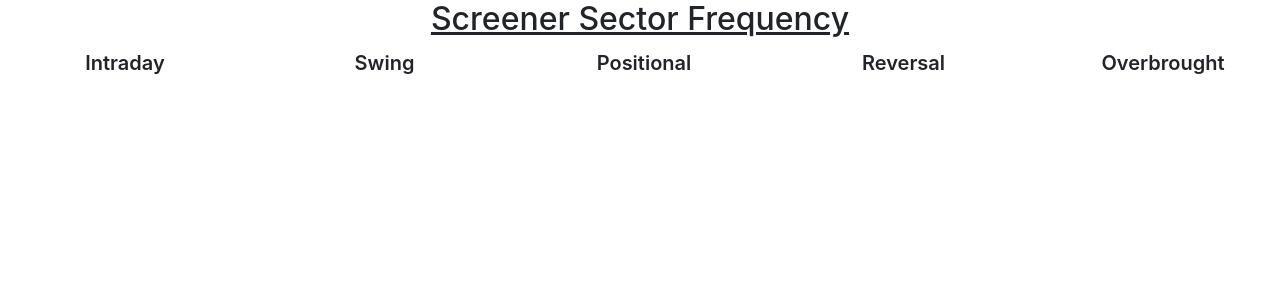
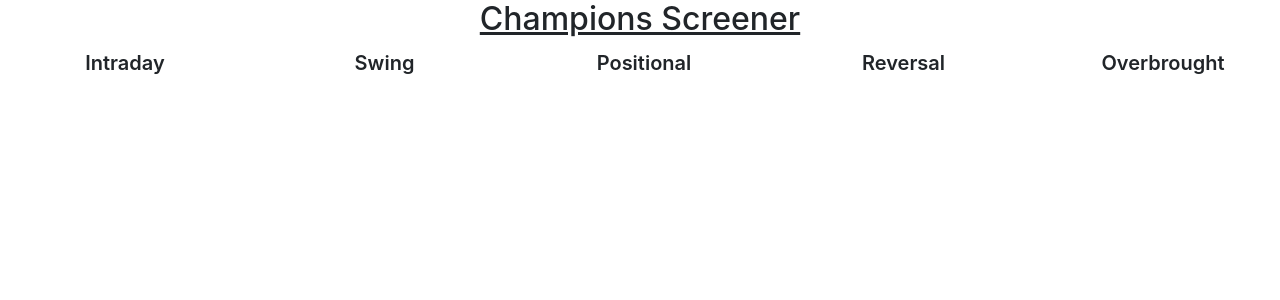
Before and after one commit to rajeshbond/datachart-20.7.2024, a FastAPI app: page / in a window 1280 px wide. Shown: the top 300 px of the page. Run offline with FastAPI, Linux system fonts and the light colour scheme; parts of the project's set-up code (start-up, migrations or seed data) failed here and were passed over; some libraries are stand-ins or nearby versions.

Commit message:
modified:   static/js/comp.js 	modified:   templates/index.html

```diff
--- a/static/js/comp.js
+++ b/static/js/comp.js
@@ -2,7 +2,7 @@
     const baseurl = 'https://champions.compoundingfunda.com/';
     const dymanicurl = 'fetchdata/api/fetchdata';
     const url = baseurl + dymanicurl;
-    console.log(url);
+    // console.log(url);
     // url = 'http://45.129.87.41:8025/fetchdata/api/fetchdata';
     let count = 0;
     async function fetchData(conditionName) {
@@ -153,7 +153,7 @@
         throw new Error('Failed to fetch data');
       }
       const data = await response.json();
-      console.log('Success:', data);
+      // console.log('Success:', data);
       return data;
     }
 
@@ -293,7 +293,7 @@
       await fetchDataWithDelay('Champions Swing', 'swing-table', 100, 'SwingData', 'SWING');
       await fetchDataWithDelay('Champions Reversal Stocks', 'reversal-table', 100, 'ReversalData', 'REVERSAL');
       count ++;
-      console.log(`------Count: ${count}-----`);
+      // console.log(`------Count: ${count}-----`);
     }
 
     init();
--- a/templates/index.html
+++ b/templates/index.html
@@ -3,7 +3,7 @@
 <head>
   <meta charset="UTF-8">
   <meta name="viewport" content="width=device-width, initial-scale=1.0">
-  <title>Screener Summary</title>
+  <title>Champions Screener</title>
   <!-- Bootstrap CSS for styling -->
   <link rel="stylesheet" href="https://stackpath.bootstrapcdn.com/bootstrap/4.5.2/css/bootstrap.min.css">
   <link rel="stylesheet" href="https://cdn.jsdelivr.net/npm/sweetalert2@11/dist/sweetalert2.min.css">
@@ -14,7 +14,7 @@
 </head>
 <body>
   <div class="full-height-container">
-    <h2>Screener Sector Frequency</h2>
+    <h2>Champions Screener</h2>
     <div class="table-wrapper">
       <h3>Intraday</h3>
       <div id="intraday-table"></div>
```
